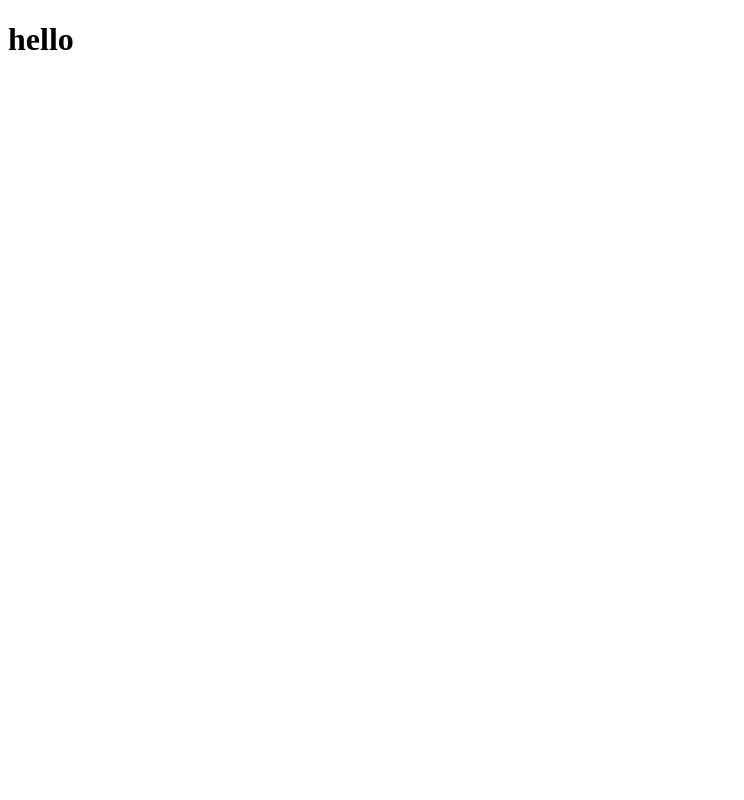
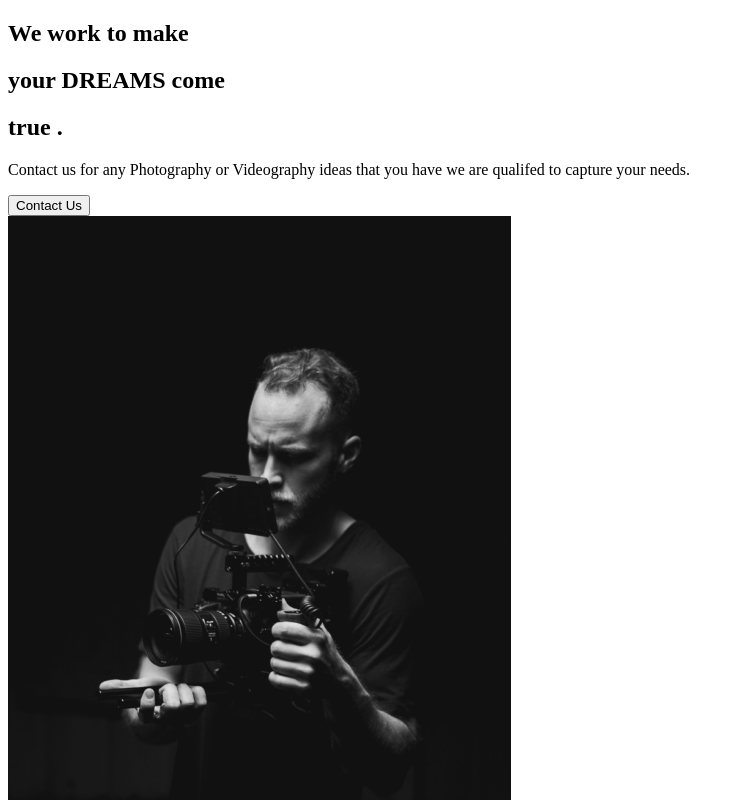
Before and after one commit to e-emd/template_portfolio, a React (Create React App) app: page / in a window 1280 px wide. Shown: the top 800 px of the page, without its empty margins (0-744 px from the left). Built offline with nearby package versions, Linux system fonts and the light colour scheme.

Commit message:
+ components and pages folder. Started About Us

```diff
--- a/src/App.js
+++ b/src/App.js
@@ -1,9 +1,10 @@
 import React from 'react';
+import AboutUs from './pages/AboutUs';
 
 function App() {
   return (
     <div className='App'>
-      <h1>hello</h1>
+      <AboutUs />
     </div>
   );
 }
--- /dev/null
+++ b/src/components/AboutSection.js
@@ -0,0 +1,34 @@
+import React from 'react';
+import home1 from '../img/home1.png';
+
+const AboutSection = () => {
+  return (
+    <div>
+      <div className='description'>
+        <div className='title'>
+          <div className='hide'>
+            <h2>We work to make</h2>
+          </div>
+          <div className='hide'>
+            <h2>
+              your <span>DREAMS</span> come
+            </h2>
+          </div>
+          <div className='hide'>
+            <h2>true .</h2>
+          </div>
+        </div>
+        <p>
+          Contact us for any Photography or Videography ideas that you have we
+          are qualifed to capture your needs.
+        </p>
+        <button>Contact Us</button>
+      </div>
+      <div className='image'>
+        <img src={home1} alt='guy with camera' />
+      </div>
+    </div>
+  );
+};
+
+export default AboutSection;
--- /dev/null
+++ b/src/pages/AboutUs.js
@@ -0,0 +1,8 @@
+import React from 'react';
+import AboutSection from '../components/AboutSection';
+
+const AboutUs = () => {
+  return <AboutSection />;
+};
+
+export default AboutUs;
```
Also changed, not shown: 1 other file (tests, documents, lock files or other folders).
